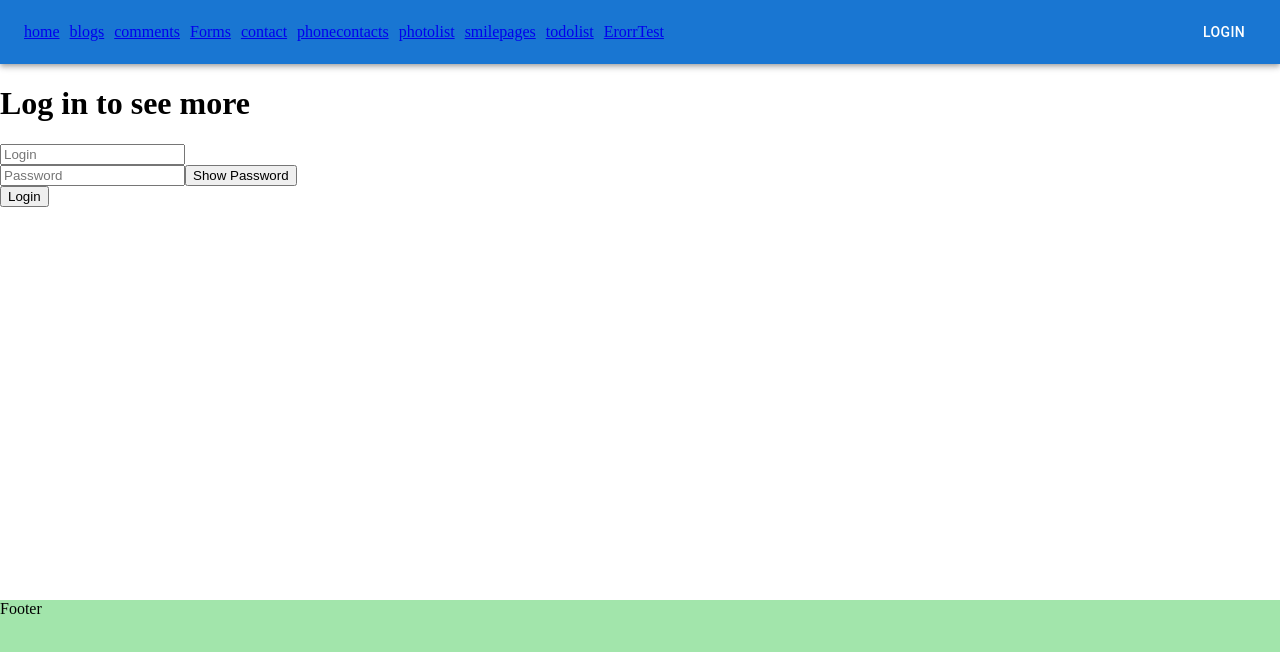
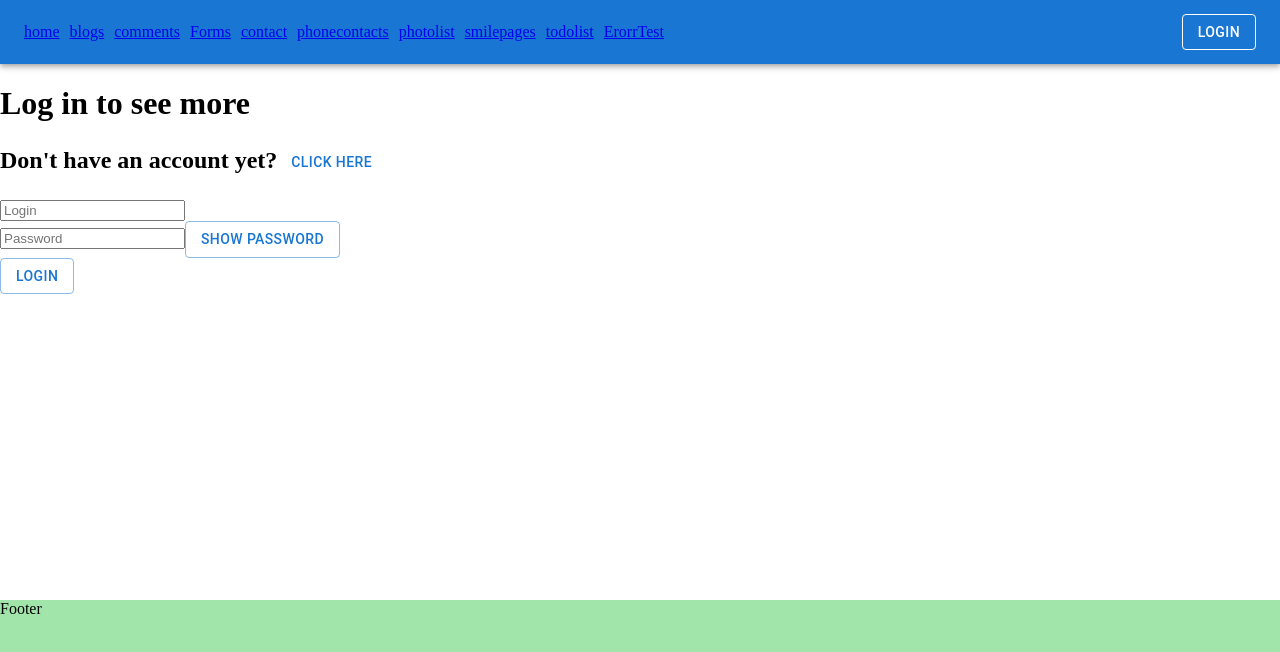
Before and after one commit to Dariakrvts/react, a React (Create React App) app: page / in a window 1280 px wide. Shown: the top 652 px of the page. Built offline with nearby package versions, Linux system fonts and the light colour scheme.

Commit message:
сторінка реєстрації

```diff
--- a/src/App.js
+++ b/src/App.js
@@ -37,7 +37,7 @@ class App extends Component {
       <AuthProvider>
         <Router>
           <div className="App">
-            <Header onToggleMenu={this.handleToggle} isMenuOpen={this.state.toggleMenu}/>
+            <Header />
             <Sidebar isMenuOpen={this.state.toggleMenu}/>
             <div className='Wrapper'>
               <Container />
--- a/src/components/Context/AuthContext.js
+++ b/src/components/Context/AuthContext.js
@@ -34,6 +34,9 @@ function reducer(state, action) {
     // Дія "setPasswordError": встановлення помилки паролю
     case 'setPasswordError':
       return { ...state, passwordError: action.payload };
+    // Дія "registration": реєстрація користувача
+    case 'registration':
+      return { ...state, users: [...state.users, action.payload] };
     // За замовчуванням повертає поточний стан
     default:
       return state;
@@ -66,6 +69,7 @@ export function AuthProvider({ children }) {
     logout: () => dispatch({ type: 'logout' }), // Функція для виходу
     setLoginError: (payload) => dispatch({ type: 'setLoginError', payload }), // Функція для встановлення помилки логіну
     setPasswordError: (payload) => dispatch({ type: 'setPasswordError', payload }), // Функція для встановлення помилки паролю
+    registration: (payload) => dispatch({ type: 'registration', payload }), // Функція для реєстрації
   };
 
   // Повертає постачальника контексту з встановленими значеннями
--- a/src/components/Header/Header.js
+++ b/src/components/Header/Header.js
@@ -6,13 +6,12 @@ import { Button } from '@mui/material';
 import Dialog from '@mui/material/Dialog';
 import { AuthContext } from '../../components/Context/AuthContext';
 import Login from 'pages/LogIn';
-
 import { NavLink, useMatch } from 'react-router-dom';
 
 export default function ButtonAppBar() {
   const { isLoggedIn, logout } = useContext(AuthContext);
   const [dialogOpen, setDialogOpen] = useState(false); // Стан для контролю діалогового вікна
-  const [setSelectedValue] = useState('');
+  const [selectedValue, setSelectedValue] = useState('');
   const CustomNavLink = ({ to, children }) => {
     const match = useMatch(to);
     return <NavLink className={match ? 'NavItem active' : 'NavItem'} to={to}>{children}</NavLink>;}
@@ -53,17 +52,19 @@ export default function ButtonAppBar() {
           <CustomNavLink to="/ErorrTest">ErorrTest</CustomNavLink>
           </div>
           {isLoggedIn ? (
-            <Button onClick={handleLogout} color="inherit">
+            <Button onClick={handleLogout} color="inherit" variant="outlined">
               Logout
             </Button>
           ) : (
-            <Button onClick={handleLoginClick} color="inherit">
+            <Button onClick={handleLoginClick} color="inherit" variant="outlined">
               Login
             </Button>
           )}
         </Toolbar>
       </AppBar>
-      <Dialog margin='40px' onClose={handleDialogClose} open={dialogOpen}>
+      <Dialog style={{}}
+       onClose={handleDialogClose}
+       open={dialogOpen}>
         <Login  />
       </Dialog>
     </Box>
--- a/src/pages/LogIn/index.js
+++ b/src/pages/LogIn/index.js
@@ -1,11 +1,15 @@
 import React, { useState, useContext } from 'react';
 import { AuthContext } from '../../components/Context/AuthContext';
+import { Button } from '@mui/material';
+import Registration from 'pages/Registration';
 
 const Login = () => {
-  const { isLoggedIn, login, logout, setLoginError, setPasswordError, loginError, passwordError } = useContext(AuthContext);
+  const { isLoggedIn, login, logout, setLoginError, setPasswordError } = useContext(AuthContext);
   const [showPassword, setShowPassword] = useState(false);
   const [loginValue, setLoginValue] = useState('');
   const [passwordValue, setPasswordValue] = useState('');
+  const [showRegistration, setShowRegistration] = useState(false);
+  const [showLoginForm, setShowLoginForm] = useState(true);
 
   const handleClickShowPassword = () => setShowPassword((show) => !show);
 
@@ -28,6 +32,10 @@ const Login = () => {
     e.preventDefault();
     login({ username: loginValue, password: passwordValue });
   };
+  const handleRegistrationClick = () => {
+    setShowRegistration(true);
+    setShowLoginForm(false);
+  };
 
   if (isLoggedIn) {
     return (
@@ -43,6 +51,9 @@ const Login = () => {
   return (
     <div className='Form'>
       <h1 className='FormTitle'>Log in to see more</h1>
+      {showLoginForm && ( // Використовуйте стан для відображення або приховування тексту та інпутів для логіну
+        <>
+          <h2 >Don't have an account yet? <Button onClick={handleRegistrationClick}>Click here</Button></h2>
           <form onSubmit={handleSubmit} className='Login'>
             <div className='FormRow'>
               <input
@@ -54,7 +65,6 @@ const Login = () => {
                 onChange={handleFieldChange}
                 autoComplete="current-password"
               />
-          {loginError && <p>{loginError}</p>}
             </div>
             <div className='FormRow'>
               <input
@@ -66,18 +76,21 @@ const Login = () => {
                 onChange={handleFieldChange}
                 autoComplete="current-password"
               />
-          {passwordError && <p>{passwordError}</p>}
-          <button
+              <Button
                 type="button"
+                variant="outlined"
                 onClick={handleClickShowPassword}
               >
                 {showPassword ? 'Hide' : 'Show'} Password
-          </button>
+              </Button>
             </div>
-        <button type="submit">
+            <Button type="submit" variant="outlined">
               Login
-        </button>
+            </Button>
           </form>
+        </>
+      )}
+      {showRegistration && <Registration />}
     </div>
   );
 }
--- /dev/null
+++ b/src/pages/Registration/index.js
@@ -0,0 +1,71 @@
+import { AuthContext } from '../../components/Context/AuthContext';
+import React, { useState, useContext } from 'react';
+import { Button } from '@mui/material';
+
+const Registration = () => {
+  const { registration, login, setLoginError, setPasswordError } = useContext(AuthContext);
+  const [showPassword, setShowPassword] = useState(false);
+  const [loginValue, setLoginValue] = useState('');
+  const [passwordValue, setPasswordValue] = useState('');
+
+  const handleClickShowPassword = () => setShowPassword((show) => !show);
+
+  const handleFieldChange = (e) => {
+    if (e.target.name === "login") {
+      setLoginError(null);
+      setLoginValue(e.target.value);
+    } else if (e.target.name === "password") {
+      setPasswordError(null);
+      setPasswordValue(e.target.value);
+    }
+    console.log(e.target.name);
+  };
+
+  const handleSubmit = (e) => {
+    e.preventDefault();
+    registration({ username: loginValue, password: passwordValue });
+    login({ username: loginValue, password: passwordValue }); // Викликати функцію входу після успішної реєстрації
+  };
+
+  return (
+    <div className='Form'>
+      <h1 className='FormTitle'>Register an Account</h1>
+      <form onSubmit={handleSubmit} className='Registration'>
+        <div className='FormRow'>
+          <input
+            type="text"
+            id="login"
+            name="login"
+            placeholder="Login"
+            value={loginValue}
+            onChange={handleFieldChange}
+            autoComplete="current-password"
+          />
+        </div>
+        <div className='FormRow'>
+          <input
+            type={showPassword ? 'text' : 'password'}
+            id="password"
+            name="password"
+            placeholder="Password"
+            value={passwordValue}
+            onChange={handleFieldChange}
+            autoComplete="current-password"
+          />
+          <Button
+            type="button"
+            variant="outlined"
+            onClick={handleClickShowPassword}
+          >
+            {showPassword ? 'Hide' : 'Show'} Password
+          </Button>
+        </div>
+        <Button type="submit" variant="outlined">
+          Register
+        </Button>
+      </form>
+    </div>
+  );
+}
+
+export default Registration;
```
Also changed, not shown: src/pages/LogIn/constans.js (deleted, +0 -88 lines). Lines whose indentation alone changed are shown as unchanged.
